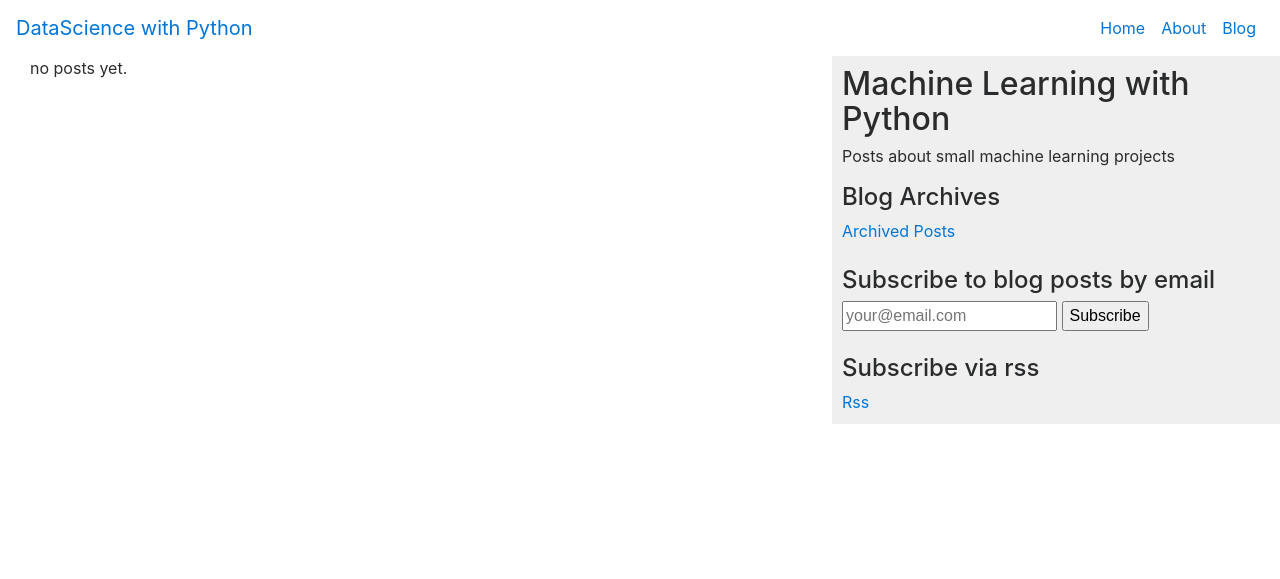
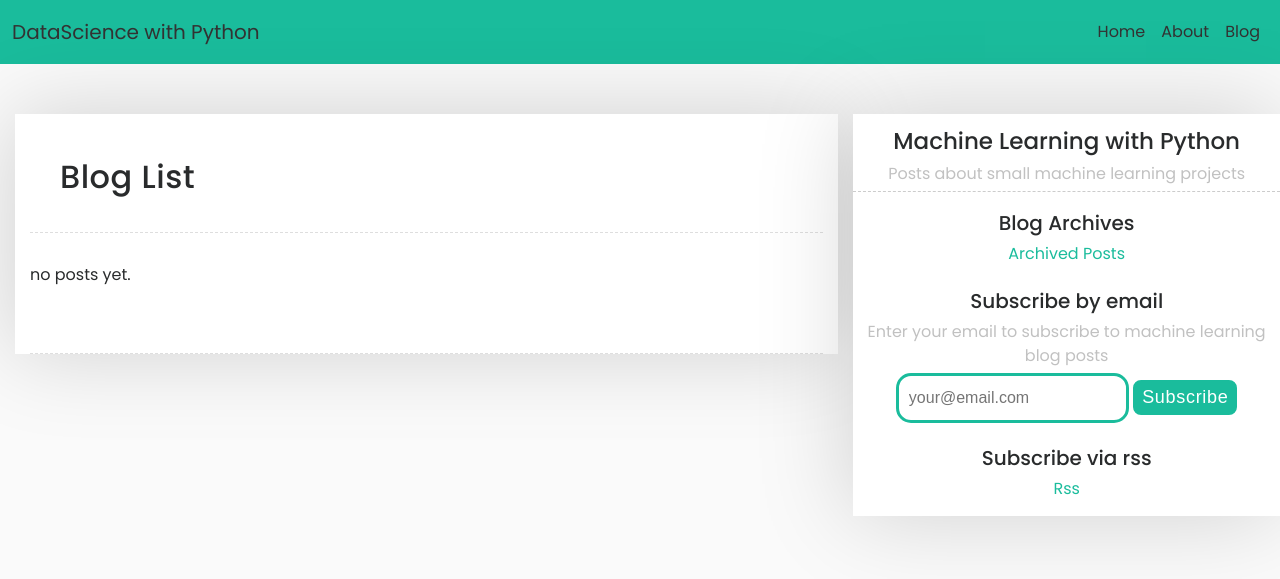
Before and after one commit to brianjquinlan/datascience-with-python, a Django app: page /blog/ in a window 1280 px wide. Shown: the top 579 px of the page. Run offline with Django 3.2, Linux system fonts and the light colour scheme; data that the repository does not hold is empty; some libraries are stand-ins or nearby versions.

Commit message:
added css and a views column for the blog posts model

```diff
--- a/datascience-with-python/blog/models.py
+++ b/datascience-with-python/blog/models.py
@@ -23,6 +23,7 @@ class Post(models.Model):
     # published = models.DateTimeField(default=timezone.now)
     published = models.DateTimeField(auto_now_add=True)
     updated = models.DateTimeField(auto_now=True)
+    views = models.IntegerField(default=0)
 
     tags = TaggableManager()
 
--- a/datascience-with-python/static/css/style.css
+++ b/datascience-with-python/static/css/style.css
@@ -24,13 +24,16 @@ body {
     /* margin bottom by footer height */
     margin-bottom: 100px;
     min-height: 100%;
-
+    font-family: "Poppins", sans-serif;
+    background: #fafafa !important;
 }
 
-#content {
-    float: left;
-    width: 65%;
-    padding: 0 0 0 30px;
+#main {
+    margin: 50px 0;
+}
+
+.main-color {
+    color: #1abc9c;
 }
 
 .primary-footer {
@@ -42,19 +45,141 @@ body {
     padding-bottom: 10px;
 }
 
+a {
+    text-decoration: none !important;
+    color: #1abc9c;
+}
+
+a:hover,
+a:focus,
+a:active {
+    text-decoration: none;
+    outline: none;
+    color: #333333
+}
+
 /* display django-debug-toolbar */
 [hidden][style="display: block;"] {
     display: block !important;
 }
 
 /* navbar */
+.menu {
+    color: #fff;
+    background: #1abc9c;
+    padding: 12px;
+}
 
+.brand {
+    color: #333333;
+    transition: all 0.3s ease-in-out;
+}
+
+.brand:hover {
+    color: #ffffff;
+}
+
+.links li a {
+    color: #333333;
+    transition: all 0.3s ease-in-out;
+}
+
+.links li a:hover {
+    color: #ffffff;
+}
 
 /* sidebar */
-#sidebar {
-    float: right;
-    width: 35%;
+.sidebar {
+    text-align: center;
+    padding: 15px 0 15px 0;
+    margin-bottom: 30px;
+    background: #ffffff;
+    box-shadow: -2px -1px 88px 0px rgba(0,0,0,0.17);
+}
+
+.sidebar h2 {
+    font-size: 23px;
+}
+
+.sidebar h4 {
+    font-size: 20px;
+}
+
+.sidebar span {
+    color: #c1c1c1;
+    font-weight: 400;
+    line-height: 10px;
+    font-size 13px;
+
+}
+
+.border {
+    border-bottom: 1px dashed #cccccc;
+    padding-bottom: 5px;
+    margin-bottom: 20px;
+
+}
+
+.subscribe-form-text {
+    margin-top: 5px;
     padding: 10px;
-    background: #efefef;
-    height: 100%;
+    border-radius: 15px;
+    border: solid 3px #1abc9c;
+    outline: none;
 }
+
+.subscribe-form button {
+    margin-top: 5px;
+    font-size: 18px;
+    letter-spacing: 0.7px;
+    color: #FFF;
+    background: #1abc9c;
+    border: solid 3px #1abc9c;
+    border-radius: 8px;
+    text-align: center;
+    outline: none;
+}
+
+.subscribe-form button:hover {
+    opacity: .8;
+}
+
+/* main content */
+.title {
+    padding: 30px;
+    font-size: 25px;
+    letter-spacing: 0.5px;
+    font-weight: 600;
+}
+
+.page {
+    padding-top: 15px;
+    background: #ffffff;
+    box-shadow: -2px -1px 88px 0px rgba(0,0,0,0.17);
+}
+
+.page-content {
+    padding-top: 30px;
+    padding-bottom: 50px;
+    border-top: 1px dashed #dedede;
+    border-bottom: 1px dashed #dedede;
+}
+
+/* blog post */
+.blog-post .post-info {
+    font-size: 14px;
+    line-height: 30px;
+    font-weight: 500;
+    padding: 10px 0;
+    color: #8c9c9c;
+}
+
+.space {
+    padding-left: 10px;
+}
+
+#tag {
+    padding: 2px 6px 2px 6px;
+    background: #1abc9c;
+    color: #fff;
+}
--- a/datascience-with-python/templates/base.html
+++ b/datascience-with-python/templates/base.html
@@ -14,27 +14,30 @@
         	<link rel="stylesheet" href="https://maxcdn.bootstrapcdn.com/bootstrap/4.0.0-alpha.6/css/bootstrap.min.css" integrity="sha384-rwoIResjU2yc3z8GV/NPeZWAv56rSmLldC3R/AZzGRnGxQQKnKkoFVhFQhNUwEyJ" crossorigin="anonymous">
 
 			<!-- third party css -->
+            <link rel="stylesheet" href="https://fonts.googleapis.com/css?family=Poppins:400,300,500,600,700">
+            <link href="{% static 'css/hilite.css' %}" rel="stylesheet">
 
 			<!-- site specific css -->
 			<link href="{% static 'css/style.css' %}" rel="stylesheet">
-            <link href="{% static 'css/hilite.css' %}" rel="stylesheet">
+
 		{% endblock %}
 
 		{% block scripts %}
+            <script src="https://use.fontawesome.com/48fcfe07d5.js"></script>
 		{% endblock %}
     </head>
     <body>
 
 		{% block nav %}
-            <nav class="navbar navbar-toggleable-sm">
+            <nav class="navbar navbar-toggleable-sm menu">
     			<button class="navbar-toggler navbar-toggler-right"
 					type="button" data-toggle="collapse" data-target="#navbar">
         				<span class="navbar-toggler-icon"> &#9776; </span>
     			</button>
 
-				<a class="navbar-brand" href="{% url 'home' %}">DataScience with Python</a>
+				<a class="navbar-brand brand" href="{% url 'home' %}">DataScience with Python</a>
     			<div class="navbar-collapse collapse justify-content-end" id="navbar">
-        			<ul class="navbar-nav float-sm-right">
+        			<ul class="navbar-nav float-sm-right links">
 						<li class="nav-item">
 						    <a class="nav-link" href="{% url 'home' %}"> Home</a>
 						</li>
@@ -45,7 +48,7 @@
 						    <a class="nav-link" href="{% url 'blog:post_list' %}"> Blog </a>
 						</li>
         			</ul>
-  			  </div>
+  			    </div>
 			</nav>
 		{% endblock %}
 
@@ -57,37 +60,13 @@
 			{% endfor %}
 		{% endif %}
 
-        <div id="content">
-		    {% block content %}
-			    <p> content </p>
-		    {% endblock content	%}
+        <div class="container-fluid" id="main">
+            <div class="row">
+			    {% block content %}
+					    <p> content </p>
+			    {% endblock content	%}
+		    </div>
         </div>
-
-        {% block sidebar %}
-            <div id="sidebar">
-                <h2> Machine Learning with Python </h3>
-                    <p> Posts about small machine learning projects </p>
-
-                <h4> Blog Archives </h4>
-                    <a href={% url 'blog:archive_list' %}> Archived Posts </a>
-
-                <br />
-                <br />
-                <div class="subscribe-form">
-                    <h4> Subscribe to blog posts by email </h4>
-                    <form id="subscribe" method="POST" action=".">
-                        {% csrf_token %}
-                        <input id="email_id" type="email" name="email_id" placeholder="your@email.com">
-                        <button type="submit" value="Subscribe" id="email_submit"> Subscribe </button>
-                    </form>
-                </div>
-
-                <br />
-                <h4> Subscribe via rss </h4>
-                    <a href="{% url 'blog:feed' %}"> Rss </a>
-            </div>
-
-        {% endblock %}
 
 		{% block footer %}
 		{% endblock %}
@@ -101,8 +80,6 @@
 			<!-- Javascript -->
 			<script src="https://maxcdn.bootstrapcdn.com/bootstrap/4.0.0-alpha.6/js/bootstrap.min.js" integrity="sha384-vBWWzlZJ8ea9aCX4pEW3rVHjgjt7zpkNpZk+02D9phzyeVkE+jo0ieGizqPLForn" crossorigin="anonymous"></script>
 
-			<!-- third-party javascript -->
-
 			<!-- project javascript -->
 			<script src="{% static 'js/project.js' %}"></script>
 
@@ -110,7 +87,7 @@
             <script src="{% static 'js/js.cookie.js' %}"></script>
 
             <script>
-                (function() {
+                //(function() {
                     var csrftoken = Cookies.get('csrftoken');
                     function csrfSafeMethod(method) {
                         // these HTTP methods do not requre CSRF protection
@@ -123,7 +100,7 @@
                             }
                         }
                     });
-                })();
+                //})();
 
                 $(document).ready(function(){
                     $('#subscribe').submit(function(e) {
--- a/datascience-with-python/templates/blog/list.html
+++ b/datascience-with-python/templates/blog/list.html
@@ -1,13 +1,20 @@
-{% extends 'base.html' %}
+{% extends 'sidebar_base.html' %}
 {% load blog_tags %}
 
-{% block content %}
+{% block page_title %}
+    <h2> Blog List </h2>
+{% endblock %}
+
+{% block main %}
     {% for post in posts %}
         <h2> {{ post.title }} </h2>
 
         {{ post.body|truncatewords:20|markdown }}
         <a href="{% url 'blog:post_detail' post.slug  %}"> read more  </a>
-        <p> posted on {{ post.published.date }} by {{ post.author }} </p>
+        <p> <i class="fa fa-calendar"></i> {{ post.published.date }}
+            <i class="fa fa-user-o"></i> {{ post.author }}
+        </p>
+
     {% empty %}
         <p> no posts yet. </p>
     {% endfor %}
--- /dev/null
+++ b/datascience-with-python/templates/sidebar_base.html
@@ -0,0 +1,47 @@
+{% extends 'base.html' %}
+
+{%  block content %}
+	<div class="col-sm-12 col-md-8">
+        <div class="col-md-12 page">
+            <div class="title">
+                {% block page_title %}
+                {% endblock %}
+            </div>
+
+            <div class="page-content">
+		        {% block main %}
+			        <p> content </p>
+		        {% endblock %}
+            </div>
+        </div>
+	</div>
+
+	<div class="col-sm-12 col-md-4 sidebar">
+		{% block sidebar %}
+            <div class="border">
+				<h2> Machine Learning with Python </h3>
+					<span> Posts about small machine learning projects </span>
+			</div>
+
+				<h4> Blog Archives </h4>
+					<a href={% url 'blog:archive_list' %}> Archived Posts </a>
+
+				<br />
+				<br />
+
+				<div class="subscribe-form">
+                    <h4> Subscribe by email </h4>
+                    <span> Enter your email to subscribe to machine learning blog posts </span>
+						<form id="subscribe" method="POST">
+							{% csrf_token %}
+						   	<input class="subscribe-form-text" id="email_id" type="email" name="email_id" placeholder="your@email.com">
+						  	<button type="submit" value="Subscribe" id="email_submit"> Subscribe </button>
+					 	</form>
+
+                </div>
+				<br />
+				<h4> Subscribe via rss </h4>
+					<a href="{% url 'blog:feed' %}"> Rss </a>
+		{% endblock %}
+	</div>
+{% endblock %}
--- a/requirements/base.txt
+++ b/requirements/base.txt
@@ -10,7 +10,7 @@ Shpinx==1.5.5
 Pygments==2.2.0
 
 # subscription mailing
-mailchimp==2.0.9
+mailchimp3==2.0.14
 
 # images
 Pillow==9.0.1
```
Also changed, not shown: datascience-with-python/blog/utils.py (+13 -1 lines), datascience-with-python/templates/blog/archive.html (+7 -3 lines), datascience-with-python/templates/blog/detail.html (+30 -13 lines), datascience-with-python/templates/blog/monthly_archive.html (+4 -4 lines), datascience-with-python/templates/full_page_base.html (added, +18 -0 lines), datascience-with-python/templates/site/homepage.html (+6 -4 lines), datascience-with-python/blog/migrations/0005_post_views.py (added).
